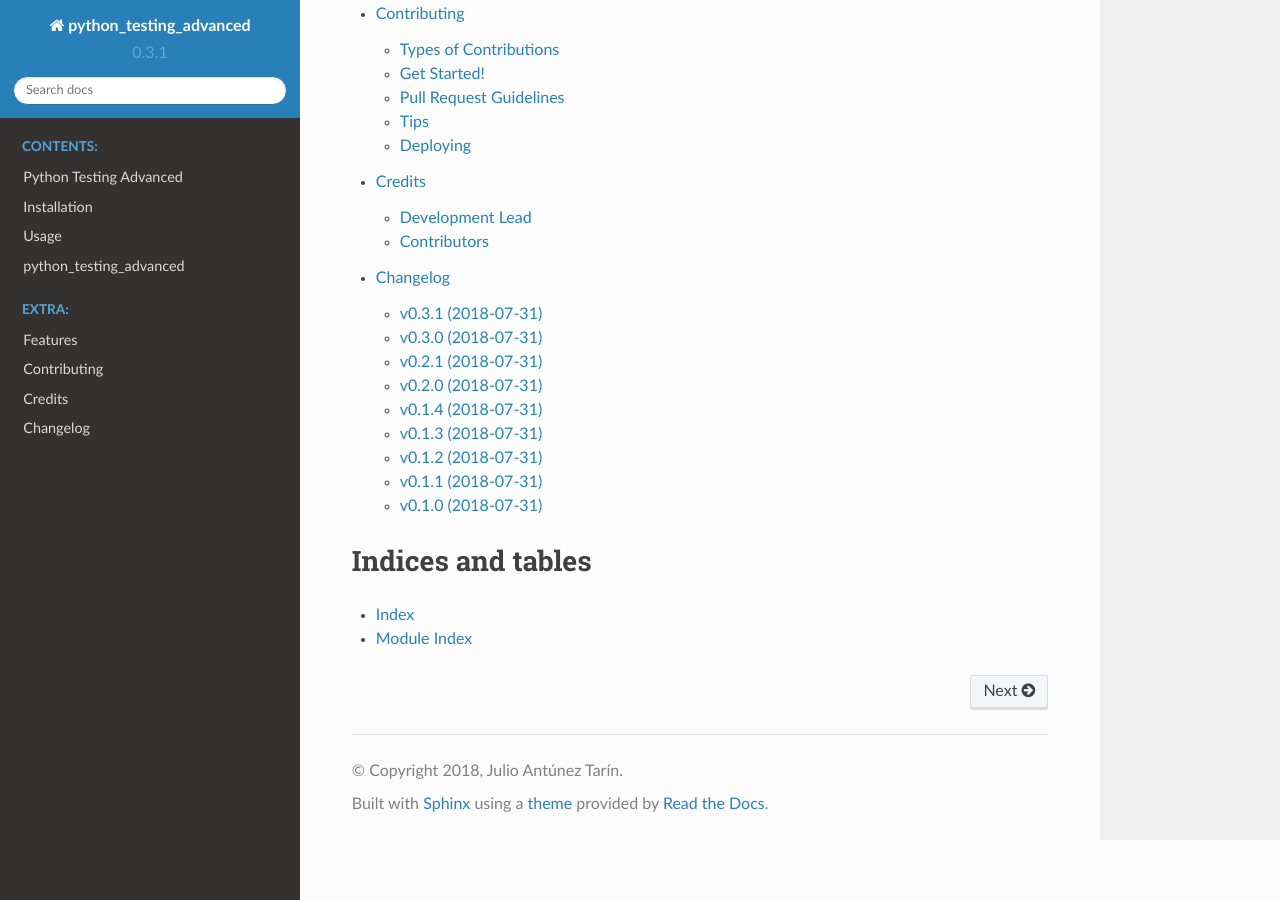
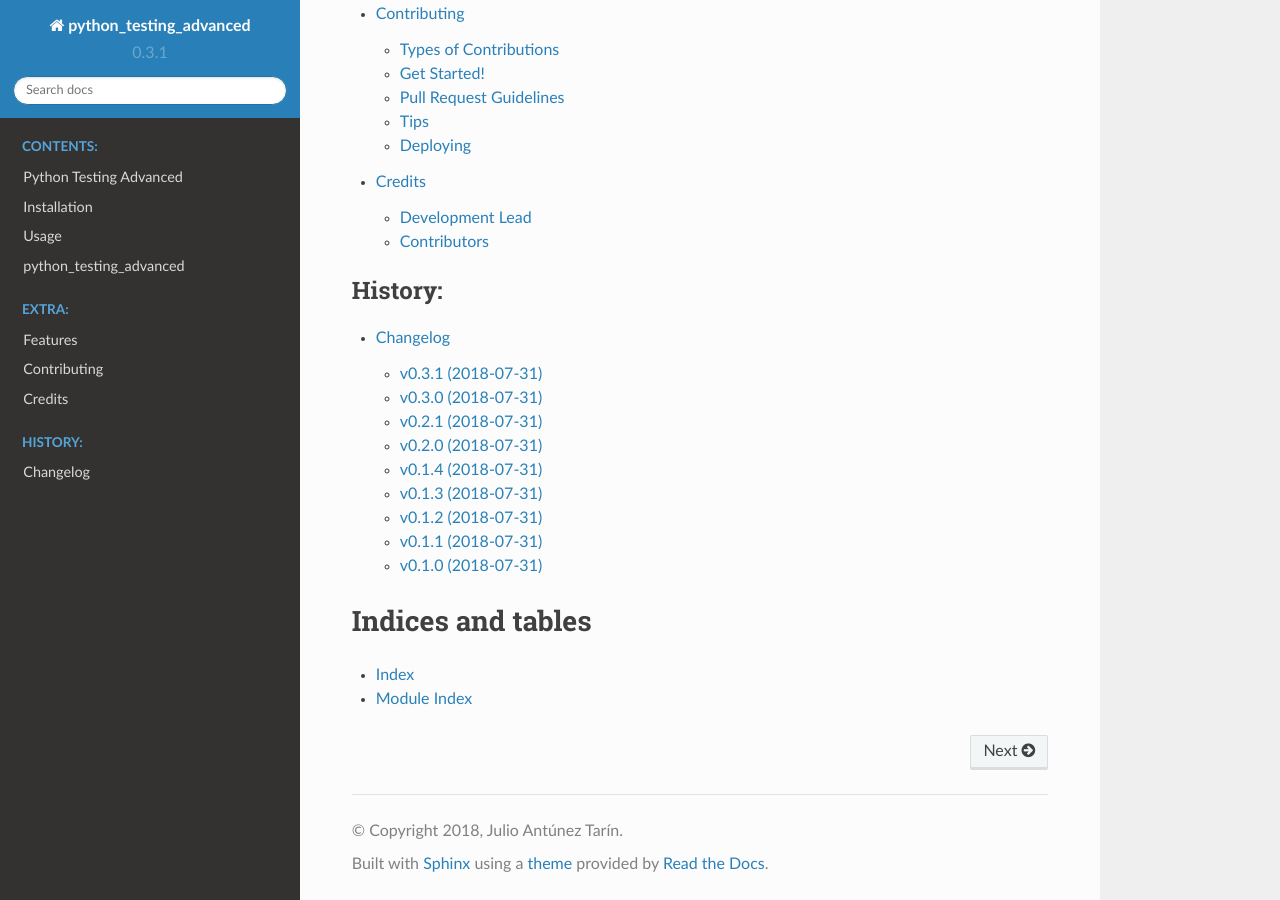
Before and after one commit to jatap/python_testing_advanced, a Sphinx documentation site: the page built from docs/index.rst, in a window 1280 px wide and 900 px high, scrolled down 626 px. Built offline with Sphinx 7.4.7 and the Read the Docs theme 2.0.0, drawn with Linux system fonts in a browser that asks for light colours.

Commit message:
docs(rst): update index

```diff
--- a/docs/index.rst
+++ b/docs/index.rst
@@ -18,6 +18,11 @@ Python Testing Advanced's documentation!
    features
    contributing
    authors
+
+.. toctree::
+   :maxdepth: 2
+   :caption: History:
+
    history
 
 
```
